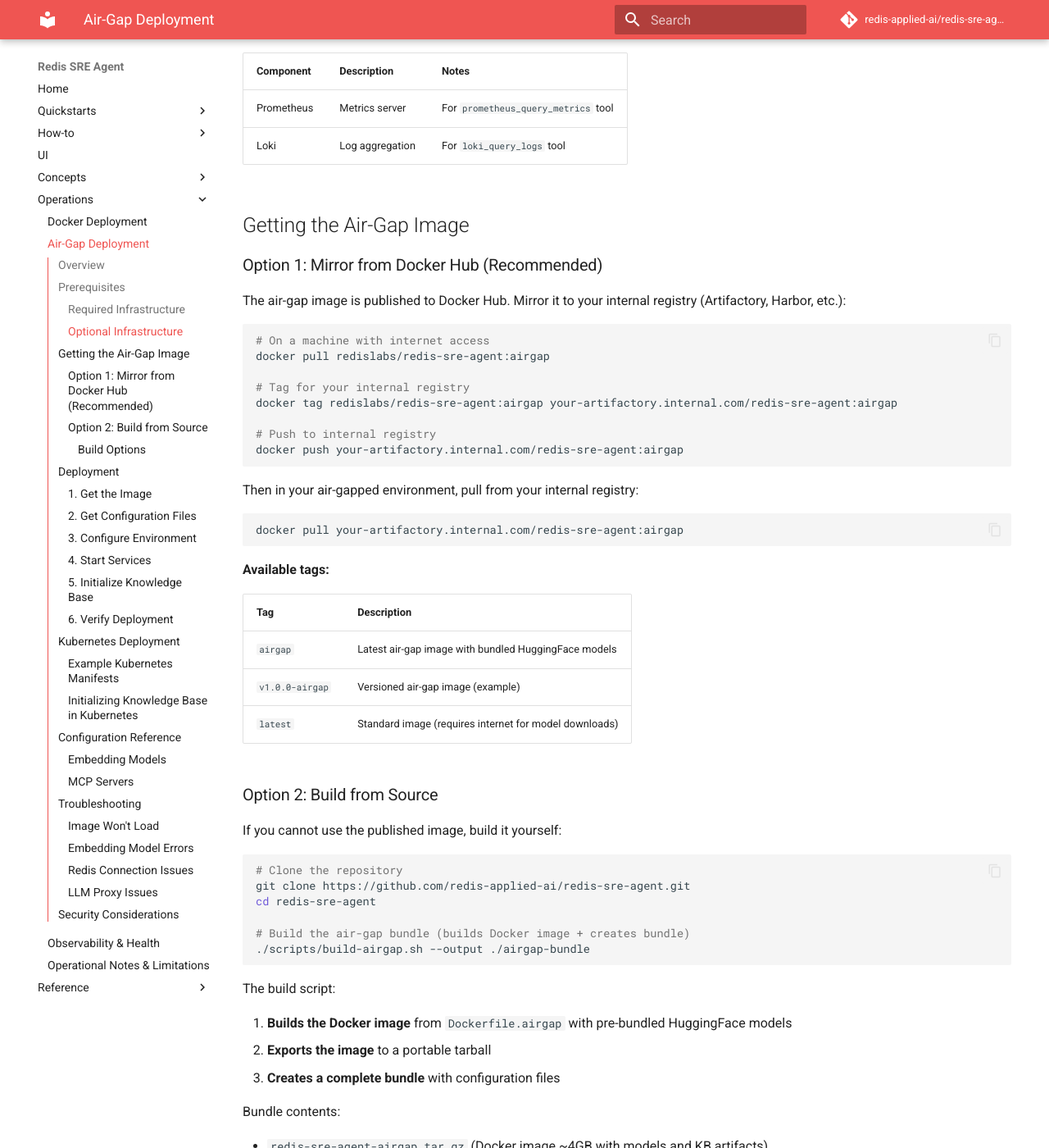
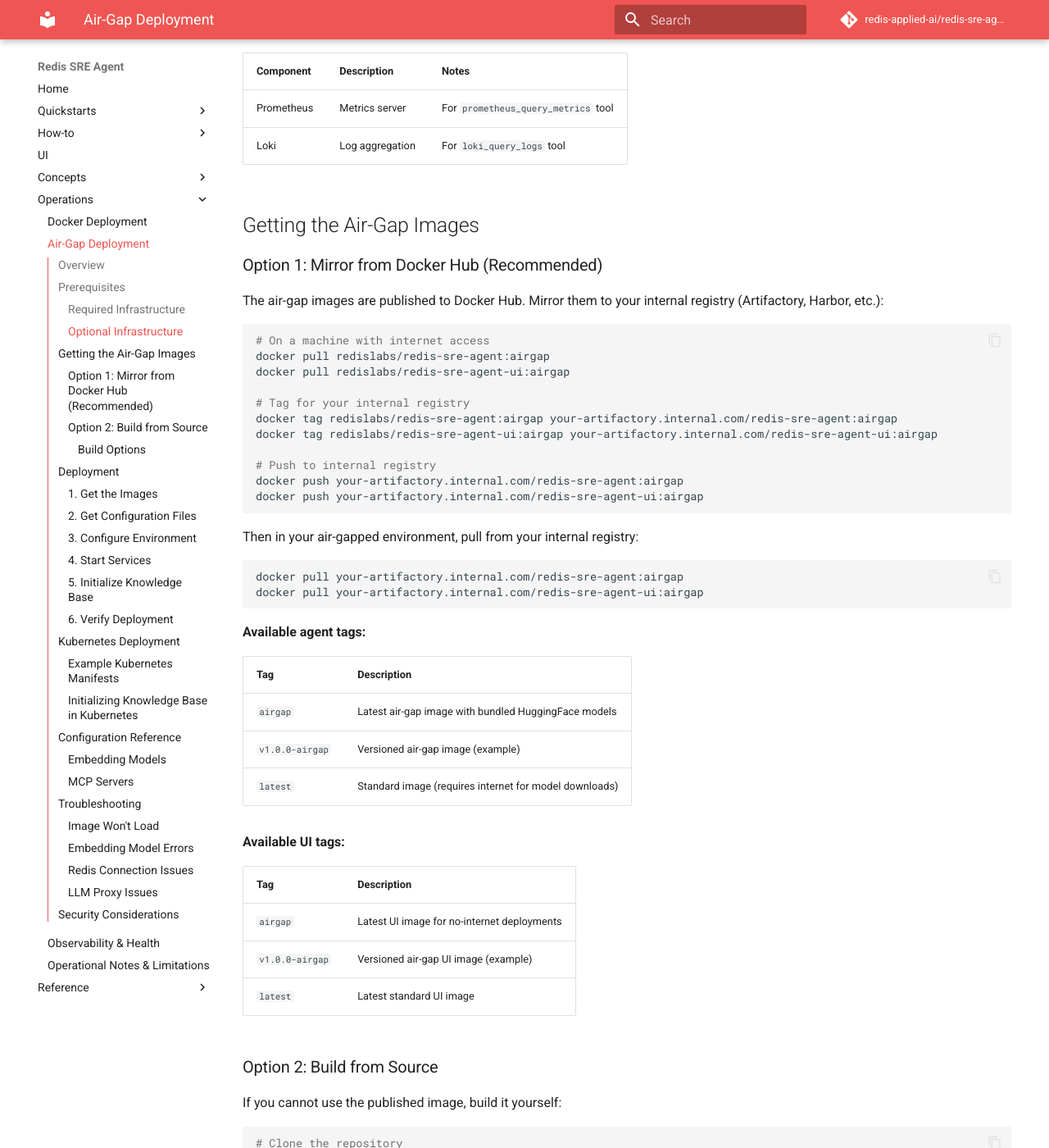
Before and after one commit to redis-applied-ai/redis-sre-agent, an MkDocs documentation site: the page built from docs/operations/airgap-deployment.md, in a window 1280 px wide and 1400 px high, scrolled down 794 px. Shown: the whole window at 82% size. Built offline with MkDocs 1.6.1 and Material for MkDocs 9.7.7, drawn with Linux system fonts in a browser that asks for light colours; comment, search, counter and statistics services are not loaded; some of the changed text lies outside the part shown.

Commit message:
Publish UI image for air-gapped deployments

````diff
--- a/docs/operations/airgap-deployment.md
+++ b/docs/operations/airgap-deployment.md
@@ -11,7 +11,7 @@
 - **Pre-bundled embedding models** - HuggingFace sentence-transformers included in image
 - **External Redis** - Customer provides Redis with RediSearch module
 - **Internal LLM proxy** - Customer provides OpenAI-compatible API endpoint
-- **No runtime downloads** - Everything needed is in the Docker image
+- **No runtime downloads** - Everything needed is in the published Docker images
 
 ## Prerequisites
 
@@ -29,37 +29,49 @@
 | Prometheus | Metrics server | For `prometheus_query_metrics` tool |
 | Loki | Log aggregation | For `loki_query_logs` tool |
 
-## Getting the Air-Gap Image
+## Getting the Air-Gap Images
 
 ### Option 1: Mirror from Docker Hub (Recommended)
 
-The air-gap image is published to Docker Hub. Mirror it to your internal
+The air-gap images are published to Docker Hub. Mirror them to your internal
 registry (Artifactory, Harbor, etc.):
 
 ```bash
 # On a machine with internet access
 docker pull redislabs/redis-sre-agent:airgap
+docker pull redislabs/redis-sre-agent-ui:airgap
 
 # Tag for your internal registry
 docker tag redislabs/redis-sre-agent:airgap your-artifactory.internal.com/redis-sre-agent:airgap
+docker tag redislabs/redis-sre-agent-ui:airgap your-artifactory.internal.com/redis-sre-agent-ui:airgap
 
 # Push to internal registry
 docker push your-artifactory.internal.com/redis-sre-agent:airgap
+docker push your-artifactory.internal.com/redis-sre-agent-ui:airgap
 ```
 
 Then in your air-gapped environment, pull from your internal registry:
 
 ```bash
 docker pull your-artifactory.internal.com/redis-sre-agent:airgap
+docker pull your-artifactory.internal.com/redis-sre-agent-ui:airgap
 ```
 
-**Available tags:**
+**Available agent tags:**
 
 | Tag | Description |
 |-----|-------------|
 | `airgap` | Latest air-gap image with bundled HuggingFace models |
 | `v1.0.0-airgap` | Versioned air-gap image (example) |
 | `latest` | Standard image (requires internet for model downloads) |
+
+**Available UI tags:**
+
+| Tag | Description |
+|-----|-------------|
+| `airgap` | Latest UI image for no-internet deployments |
+| `v1.0.0-airgap` | Versioned air-gap UI image (example) |
+| `latest` | Latest standard UI image |
 
 ### Option 2: Build from Source
 
@@ -70,19 +82,21 @@
 git clone https://github.com/redis-applied-ai/redis-sre-agent.git
 cd redis-sre-agent
 
-# Build the air-gap bundle (builds Docker image + creates bundle)
+# Build the air-gap bundle (builds Docker images + creates bundle)
 ./scripts/build-airgap.sh --output ./airgap-bundle
 ```
 
 The build script:
 
-1. **Builds the Docker image** from `Dockerfile.airgap` with pre-bundled HuggingFace models
-2. **Exports the image** to a portable tarball
-3. **Creates a complete bundle** with configuration files
+1. **Builds the agent Docker image** from `Dockerfile.airgap` with pre-bundled HuggingFace models
+2. **Builds the UI Docker image** from `ui/Dockerfile` using the production nginx target
+3. **Exports the images** to portable tarballs
+4. **Creates a complete bundle** with configuration files
 
 Bundle contents:
 
 - `redis-sre-agent-airgap.tar.gz` (Docker image ~4GB with models and KB artifacts)
+- `redis-sre-agent-ui-airgap.tar.gz` (optional UI image served by nginx)
 - `docker-compose.airgap.yml`
 - `.env.example`
 - `config.yaml`
@@ -99,8 +113,14 @@
 # Custom image tag
 ./scripts/build-airgap.sh --tag myregistry/sre-agent:v1.0
 
+# Custom UI image tag
+./scripts/build-airgap.sh --ui-tag myregistry/sre-agent-ui:v1.0-airgap
+
 # Skip knowledge base artifacts
 ./scripts/build-airgap.sh --skip-artifacts
+
+# Skip building the UI image
+./scripts/build-airgap.sh --skip-ui-image
 
 # Push to internal registry
 ./scripts/build-airgap.sh --push myregistry.internal.com
@@ -108,16 +128,18 @@
 
 ## Deployment
 
-### 1. Get the Image
+### 1. Get the Images
 
 **If using mirrored image (Option 1):**
 
 ```bash
 # Pull from your internal registry
 docker pull your-artifactory.internal.com/redis-sre-agent:airgap
+docker pull your-artifactory.internal.com/redis-sre-agent-ui:airgap
 
 # Or for Podman
 podman pull your-artifactory.internal.com/redis-sre-agent:airgap
+podman pull your-artifactory.internal.com/redis-sre-agent-ui:airgap
 ```
 
 **If using build bundle (Option 2):**
@@ -125,6 +147,7 @@
 ```bash
 # Transfer airgap-bundle/ to air-gapped environment, then:
 docker load < redis-sre-agent-airgap.tar.gz
+docker load < redis-sre-agent-ui-airgap.tar.gz
 
 # Verify
 docker images | grep redis-sre-agent
@@ -171,9 +194,15 @@
 # Optional: Monitoring
 TOOLS_PROMETHEUS_URL=http://your-prometheus:9090
 TOOLS_LOKI_URL=http://your-loki:3100
+
+# Optional: Published UI image and backend upstream
+SRE_UI_IMAGE=your-artifactory.internal.com/redis-sre-agent-ui:airgap
+SRE_UI_API_UPSTREAM=http://sre-agent:8000
 ```
 
 ### 4. Start Services
+
+Start the API and worker:
 
 ```bash
 docker compose -f docker-compose.airgap.yml up -d
@@ -182,6 +211,17 @@
 For Podman:
 ```bash
 podman-compose -f docker-compose.airgap.yml up -d
+```
+
+To include the UI image, enable the `ui` profile:
+
+```bash
+docker compose --profile ui -f docker-compose.airgap.yml up -d
+```
+
+For Podman:
+```bash
+podman-compose --profile ui -f docker-compose.airgap.yml up -d
 ```
 
 ### 5. Initialize Knowledge Base
````
Also changed, not shown: docker-compose.airgap.yml (+13 -10 lines), docs/operations/docker-deployment.md (+9 -5 lines), ui/README.md (+11 -1 lines), 6 other files.
